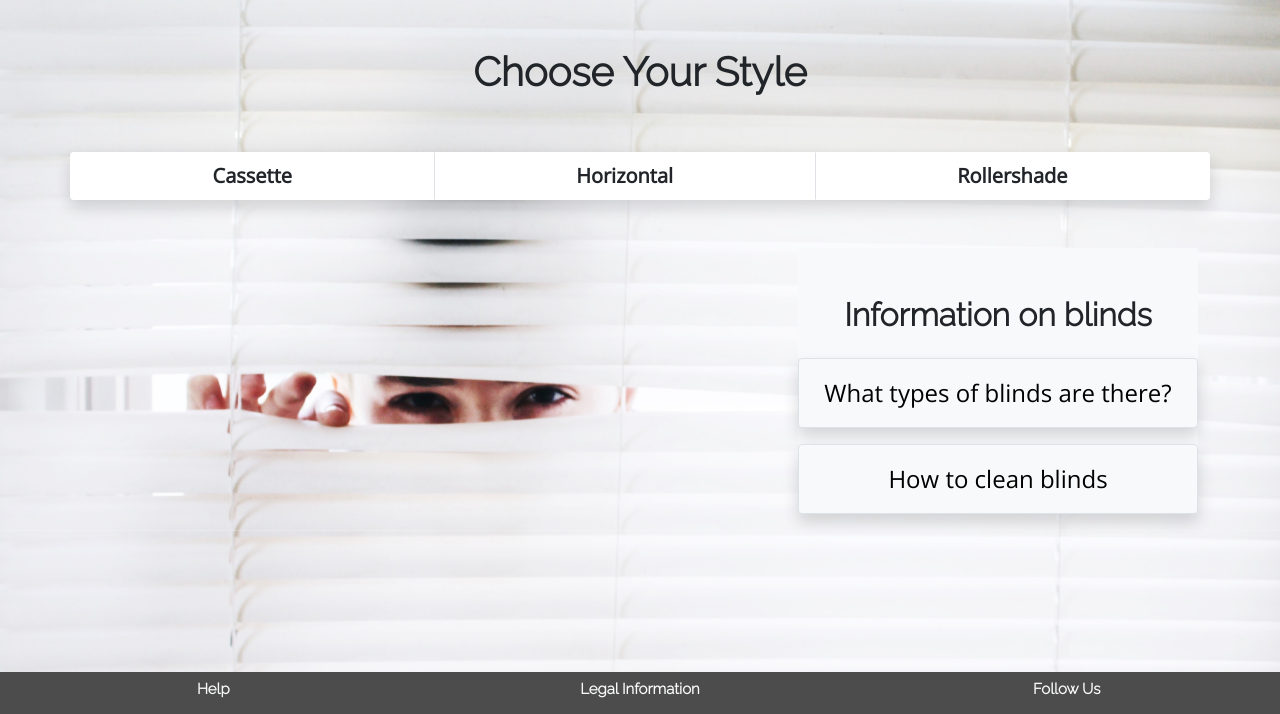
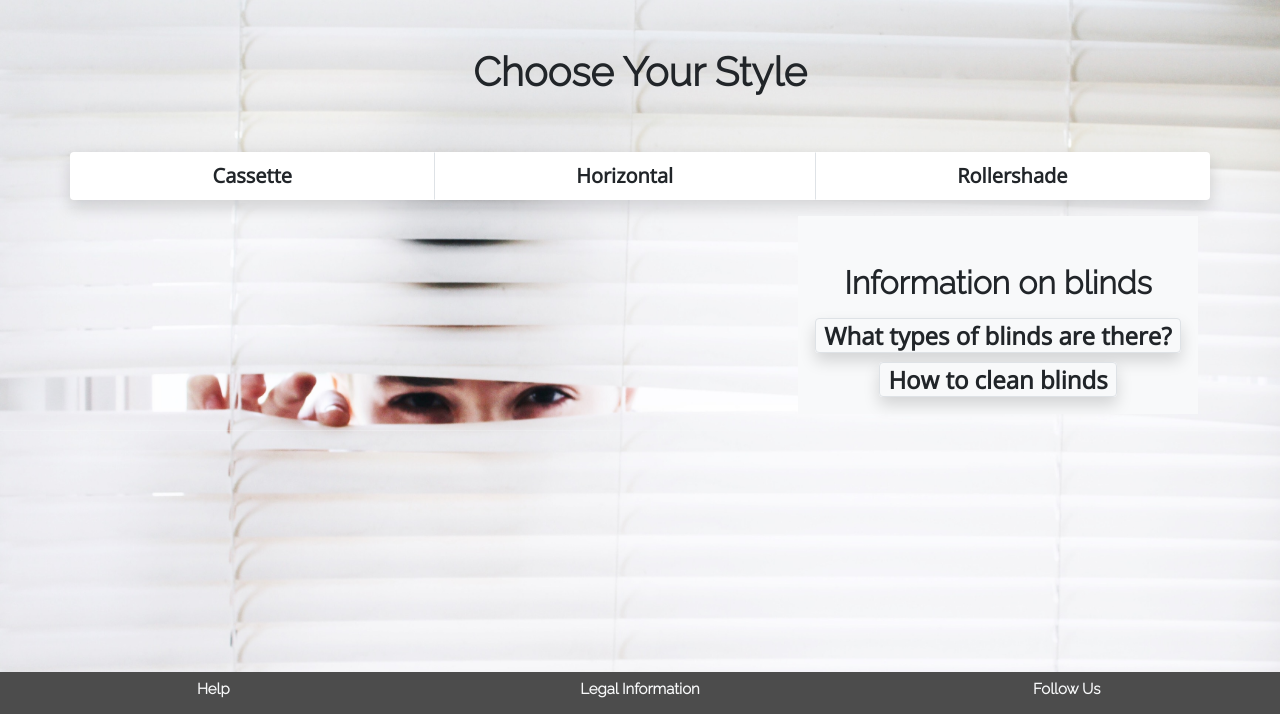
Before and after one commit to Jca-Dev/CSAN, a Django app: page / in a window 1280 px wide. Shown: the part 86-800 px from the top of the page. Run offline with Django 3.2, Linux system fonts and the light colour scheme; parts of the project's set-up code (start-up, migrations or seed data) failed here and were passed over; some libraries are stand-ins or nearby versions.

Commit message:
fix w3c html code errors found

```diff
--- a/homepage/templates/homepage/index.html
+++ b/homepage/templates/homepage/index.html
@@ -8,28 +8,25 @@
 
         <div class="btn-group rounded shadow btn-group-lg p-0 mt-5" id="home-buttons" role="group"
             aria-label="Button links to products">
-            <button type="button" class="h-btn btn fw-bold">
-                <a class="link-dark" aria-label="Button link to Cassettes" href="{% url 'products' %}?category=Cassette">Cassette</a>
-            </button>
-            <button type="button" class="h-btn btn border-start border-end fw-bold">
-                <a class="link-dark" aria-label="Button link to Horizontals"
-                    href="{% url 'products' %}?category=Horizontal">Horizontal</a>
-            </button>
-            <button type="button" class="h-btn btn fw-bold">
-                <a class="link-dark" aria-label="Button link to Rollershades"
-                    href="{% url 'products' %}?category=Rollershade">Rollershade</a>
-            </button>
+            <a class="link-dark h-btn btn fw-bold" aria-label="Button link to Cassettes"
+                href="{% url 'products' %}?category=Cassette">Cassette</a>
+            <a class="link-dark h-btn btn border-start border-end fw-bold" aria-label="Button link to Horizontals"
+                href="{% url 'products' %}?category=Horizontal">Horizontal</a>
+            <a class="link-dark h-btn btn fw-bold" aria-label="Button link to Rollershades"
+                href="{% url 'products' %}?category=Rollershade">Rollershade</a>
         </div>
 
     </div>
-    <div class="info-blind bg-light mt-5">
+    <div class="info-blind bg-light mt-3">
         <h2 class="mt-5 text-center fw-bolder">Information on blinds</h2>
-        <button class="fs-4 mt-3 bg-light h-btn shadow border p-3 rounded w-100"><a
-                href="https://en.wikipedia.org/wiki/Window_blind" target="_blank">What types of blinds are there?</a>
-        </button>
-        <button class="fs-4 mt-3 bg-light h-btn shadow border p-3 rounded w-100"><a
-            href="https://www.architecturaldigest.com/story/how-to-clean-blinds" target="_blank">How to clean blinds</a>
-        </button>
+        <ul class="p-0 text-center">
+            <li class="p-2"><a class="fs-4 mt-3 bg-light h-btn shadow border rounded w-100 px-2"
+                    href="https://en.wikipedia.org/wiki/Window_blind" target="_blank">What types of blinds are
+                    there?</a></li>
+            <li><a class="fs-4 mt-3 bg-light h-btn shadow border rounded w-100 px-2"
+                    href="https://www.architecturaldigest.com/story/how-to-clean-blinds" target="_blank">How to clean
+                    blinds</a></li>
+        </ul>
     </div>
 </div>
 {% endblock %}
--- a/static/css/base.css
+++ b/static/css/base.css
@@ -332,6 +332,10 @@ hr {
         text-decoration: underline;
     }
 
+    .dropdown-menu-dark {
+        margin-left: 10rem!important;
+    }
+
 }
 
 @media (max-width: 991px) {
--- a/templates/base.html
+++ b/templates/base.html
@@ -8,7 +8,7 @@
   <meta http-equiv="X-UA-Compatible" content="ie=edge">
   <meta charset="utf-8">
   <meta name="viewport" content="width=device-width, initial-scale=1">
-  <meta name="google-site-verification" content="IEKjLMzNg5n5CVAe67eOU-fkoSwQyKPwfBrhW9HcEwg" />
+  <meta name="google-site-verification" content="IEKjLMzNg5n5CVAe67eOU-fkoSwQyKPwfBrhW9HcEwg">
   <meta name="keywords" content="blinds, rollershades, horizontal blinds, blind, rollershade, horizontal blind">
   {% endblock %}
 
@@ -79,9 +79,8 @@
         <form class="d-flex" method="GET" action="{% url 'products' %}">
           <input class="form-control me-2" type="search" name="q" placeholder="Search" aria-label="Search">
           <button class="btn btn-light border rounded border-dark grow me-4" type="submit">
-            <i class="fas fa-search">
-            </i>
-            </span></button>
+            <i class="fas fa-search"></i>
+          </button>
         </form>
         <ul class="navbar-nav me-4 mb-2 mb-lg-0">
           <li class="nav-item dropdown" id="nav-account">
@@ -166,11 +165,11 @@
       </div>
       <div class="col text-center p-0">
         <div class="dropdown">
-          <a class="dropdown-toggle text-light" href="#" role="button" id="dropdownMenuLink" data-bs-toggle="dropdown"
+          <a class="dropdown-toggle text-light" href="#" role="button" id="dropdownMenuLink2" data-bs-toggle="dropdown"
             aria-expanded="false">
             <h2 class="p-2">Legal Information</h2>
           </a>
-          <ul class="dropdown-menu dropdown-menu-dark" aria-labelledby="dropdownMenuLink">
+          <ul class="dropdown-menu dropdown-menu-dark" aria-labelledby="dropdownMenuLink2">
             <li><a class="dropdown-item"
                 href="https://www.privacypolicygenerator.info/live.php?token=cXfHIKF1soN81fZF1OQKU1J8PuaA3C4K"
                 target="_blank">Privacy Policy</a></li>
@@ -180,18 +179,18 @@
       </div>
       <div class="col text-center p-0">
         <div class="dropdown">
-          <a class="dropdown-toggle text-light" href="#" role="button" id="dropdownMenuLink" data-bs-toggle="dropdown"
+          <a class="dropdown-toggle text-light" href="#" role="button" id="dropdownMenuLink1" data-bs-toggle="dropdown"
             aria-expanded="false">
             <h2 class="p-2">Follow Us</h2>
           </a>
-          <ul class="dropdown-menu dropdown-menu-dark" aria-labelledby="dropdownMenuLink">
+          <ul class="dropdown-menu dropdown-menu-dark" aria-labelledby="dropdownMenuLink1">
             <li>
-              <a class="btn btn-link btn-floating btn-lg text-light m-1" id="social-icon"
+              <a class="btn btn-link btn-floating btn-lg text-light m-1"
                 href="https://www.facebook.com" role="button" target="_blank" data-mdb-ripple-color="dark"><i
                   class="fab fa-facebook-f"></i></a>
-              <a class="btn btn-link btn-floating btn-lg text-light m-1" id="social-icon" href="https://www.twitter.com"
+              <a class="btn btn-link btn-floating btn-lg text-light m-1" href="https://www.twitter.com"
                 role="button" target="_blank" data-mdb-ripple-color="dark"><i class="fab fa-twitter"></i></a>
-              <a class="btn btn-link btn-floating btn-lg text-light m-1" id="social-icon"
+              <a class="btn btn-link btn-floating btn-lg text-light m-1"
                 href="https://www.instagram.com" role="button" target="_blank" data-mdb-ripple-color="dark"><i
                   class="fab fa-instagram"></i></a>
             </li>
@@ -211,7 +210,7 @@
         policyLink: 'https://www.privacypolicygenerator.info/live.php?token=cXfHIKF1soN81fZF1OQKU1J8PuaA3C4K'
     });
   </script>
-  <script type="text/javascript">
+  <script>
     var toastElList = [].slice
       .call(document.querySelectorAll('.toast'));
     var toastList = toastElList.map(function (toastEl) {
```
Also changed, not shown: README.md, 2 other files.
